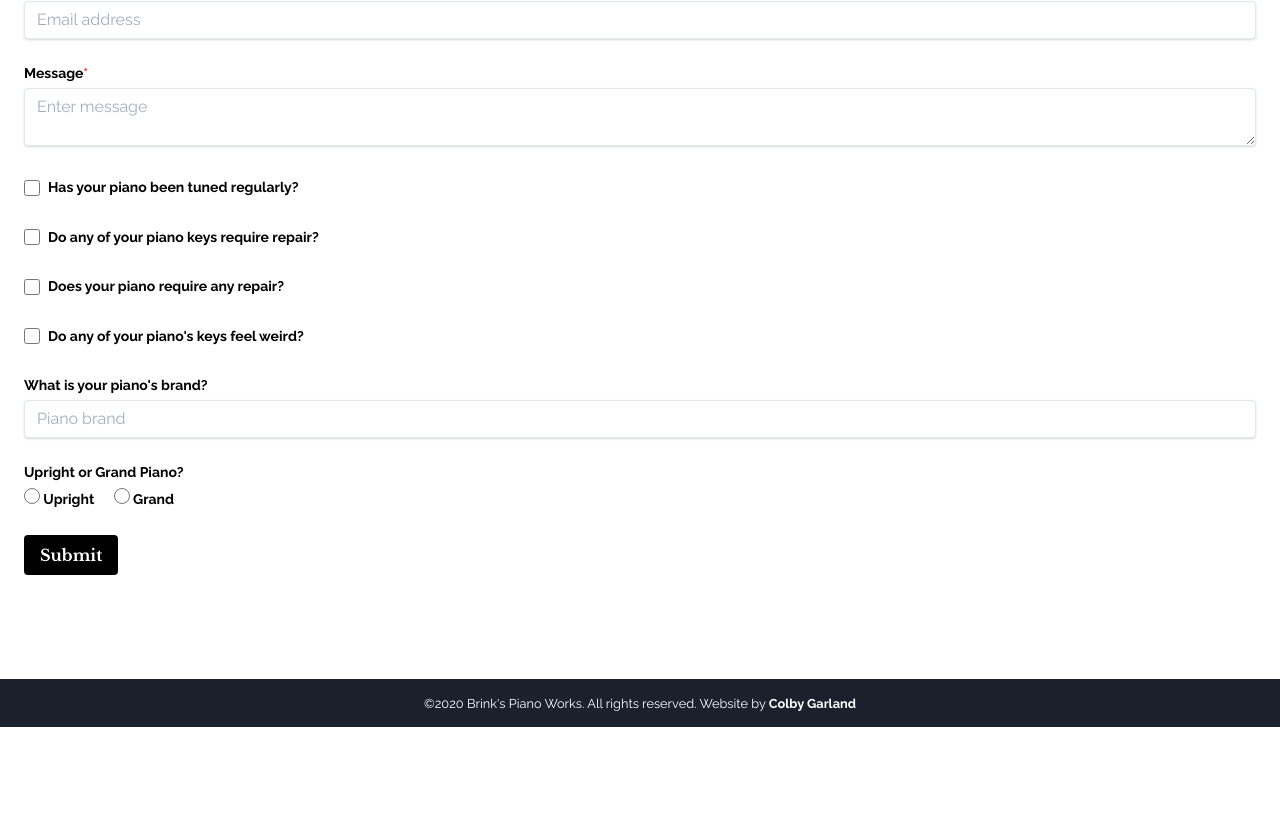
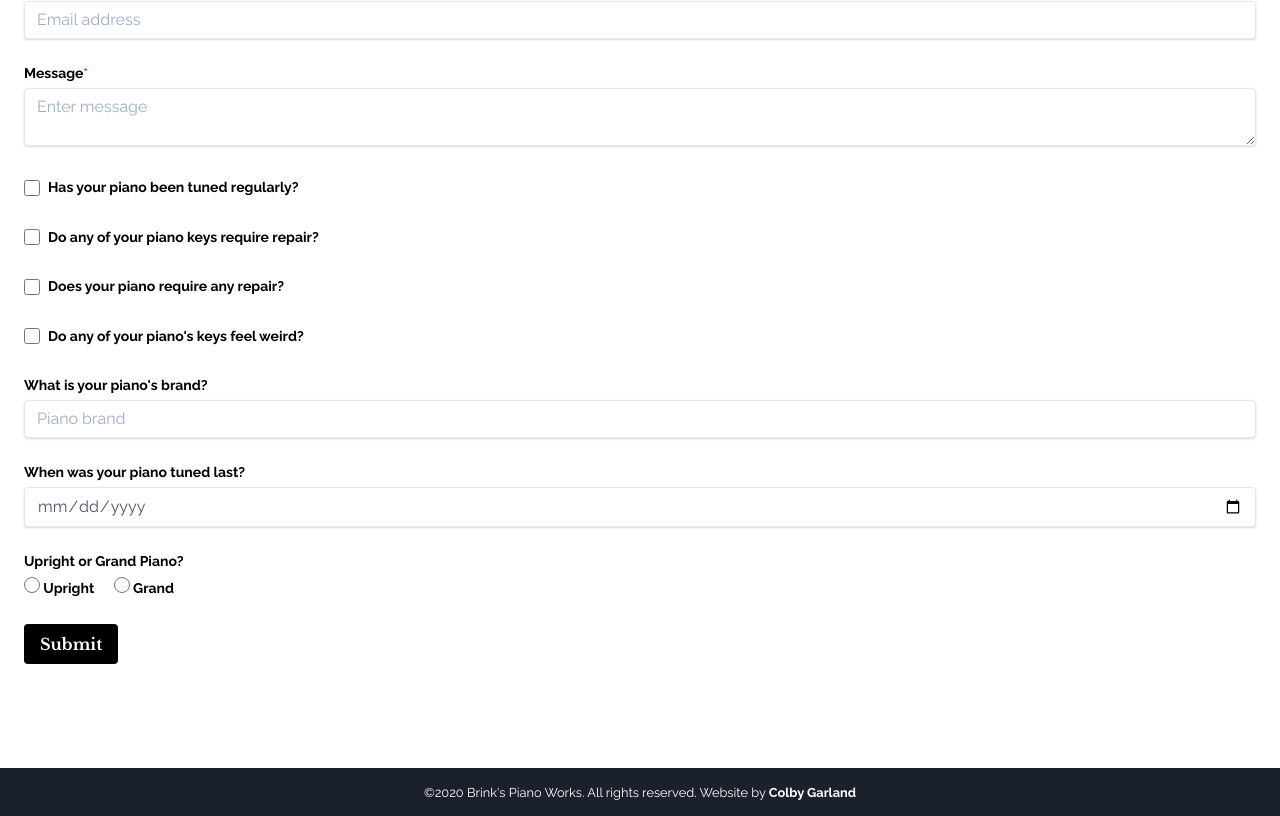
Before and after one commit to colbygarland/brinks-piano, a Nuxt app: page /contact in a window 1280 px wide. Shown: the part 639-1455 px from the top of the page. Before the commit the page ends 1366 px from the top, so only its background shows below. Built offline with nearby package versions, Linux system fonts and the light colour scheme.

Commit message:
Added when your piano was tuned last. Closes #11

```diff
--- a/pages/contact.vue
+++ b/pages/contact.vue
@@ -4,24 +4,26 @@
             <H1>Contact</H1>
             <div class="prose">
                 <p>
-          Looking to get your piano tuned or repaired? Have an old guitar lying
-          around you want fixed?
+                    Looking to get your piano tuned or repaired? Have an old
+                    guitar lying around you want fixed?
                 </p>
                 <h4>Pricing</h4>
                 <p>
-          At Brink's Piano Works our prices are non negotiable, and subject to
-          change, based on many factors including the condition of one's piano.
+                    At Brink's Piano Works our prices are non negotiable, and
+                    subject to change, based on many factors including the
+                    condition of one's piano.
                 </p>
                 <p>
-          We also charge per km, outside of my area. The price is firm, to drop
-          the cost, line up more pianos so the travel bill can be split between
-          more people.
+                    We also charge per km, outside of my area. The price is
+                    firm, to drop the cost, line up more pianos so the travel
+                    bill can be split between more people.
                 </p>
             </div>
             <form class="mt-10" netlify netlify-honeypot="bot-field">
                 <div class="hidden">
                     <label
-            >Don’t fill this out if you're human: <input name="bot-field"
+                        >Don’t fill this out if you're human:
+                        <input name="bot-field"
                     /></label>
                 </div>
                 <div class="mb-6">
@@ -122,6 +124,18 @@
                     />
                 </div>
                 <div class="mb-6">
+                    <label class="font-bold text-sm block mb-1" for="tunedLast"
+                        >When was your piano tuned last?</label
+                    >
+                    <input
+                        placeholder=""
+                        id="tunedLast"
+                        name="brand"
+                        type="date"
+                        class="shadow appearance-none border rounded w-full py-2 px-3 text-gray-700 leading-tight focus:outline-none focus:shadow-outline"
+                    />
+                </div>
+                <div class="mb-6">
                     <label class="font-bold text-sm block mb-1"
                         >Upright or Grand Piano?</label
                     >
```
Lines whose indentation alone changed are shown as unchanged.
